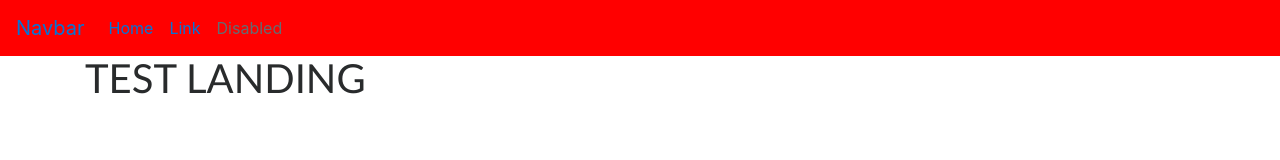
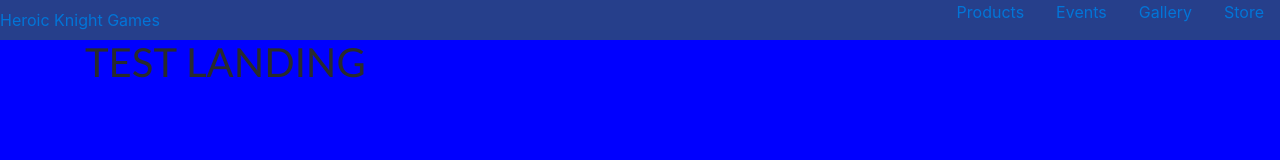
Before and after one commit to UXJera/HKG, a website: page index.html in a window 1280 px wide. Drawn offline with nearby package versions, Linux system fonts and the light colour scheme; a web font is replaced by a local one.

Commit message:
Working on styling Nav

```diff
--- a/index.html
+++ b/index.html
@@ -39,12 +39,12 @@
 
 </head>
 <body>
-
+<!--
 	<nav class="navbar navbar-toggleable-md">
 	  <button class="navbar-toggler navbar-toggler-right" type="button" data-toggle="collapse" data-target="#navbarSupportedContent" aria-controls="navbarSupportedContent" aria-expanded="false" aria-label="Toggle navigation">
 	    <span class="navbar-toggler-icon"></span>
 	  </button>
-	  <a class="navbar-brand" href="#">Navbar</a>
+	  <a class="navbar-brand" href="#"><h1>Heroic Knight Games</h1></a>
 
 	  <div class="collapse navbar-collapse" id="navbarSupportedContent">
 	    <ul class="navbar-nav mr-auto">
@@ -59,6 +59,22 @@
 	      </li>
 	    </ul>
 	  </div>
+	</nav> -->
+	<nav>
+		<div class="brand">
+			<a href="/">
+				Heroic Knight Games
+			</a>
+		</div>
+		<div class="nav-list">
+			<ul>
+				<li><a href="">Products</a></li>
+				<li><a href="">Events</a></li>
+				<li><a href="">Gallery</a></li>
+				<li><a href="">Store</a></li>
+
+			</ul>
+		</div>
 	</nav>
 
 <div class="container">
--- a/package.json
+++ b/package.json
@@ -9,7 +9,6 @@
   "license": "ISC",
   "dependencies": {
     "bootstrap": "^4.0.0-alpha.6",
-    "gulp": "^3.9.1",
     "gulp-autoprefixer": "^4.0.0",
     "gulp-concat": "^2.6.1",
     "gulp-jquery": "^1.1.2",
--- a/sass/components/_body.scss
+++ b/sass/components/_body.scss
@@ -1,5 +1,7 @@
 body {
-  max-width: 100vw;
+  display: flex;
+  flex-direction: column;
+  background-color: blue;
 }
 
 
--- a/sass/components/_index.scss
+++ b/sass/components/_index.scss
@@ -1,4 +1,4 @@
 @import 'core-styling/index';
 
 @import 'body';
-@import 'navigation/index'
+@import 'navigation/index';
--- a/sass/components/navigation/_nav.scss
+++ b/sass/components/navigation/_nav.scss
@@ -1,3 +1,25 @@
 nav {
-  background-color: red;
+  //background-color: rgba(38,63,139,0.85);
+  background-color: rgb(38,63,139);
+  display: flex;
+  text-decoration: none;
+  align-items: center;
 }
+
+.brand {
+  display: flex;
+  flex: 1;
+}
+
+.nav-list {
+  display: flex;
+  flex-direction: row;
+  //align-items: flex-end;
+  ul {
+    display: flex;
+    list-style: none;
+    li {
+      padding: 0 1em;
+    }
+  }
+}
```
Also changed, not shown: css/styles.css, css/styles.min.css, 1 other file.
